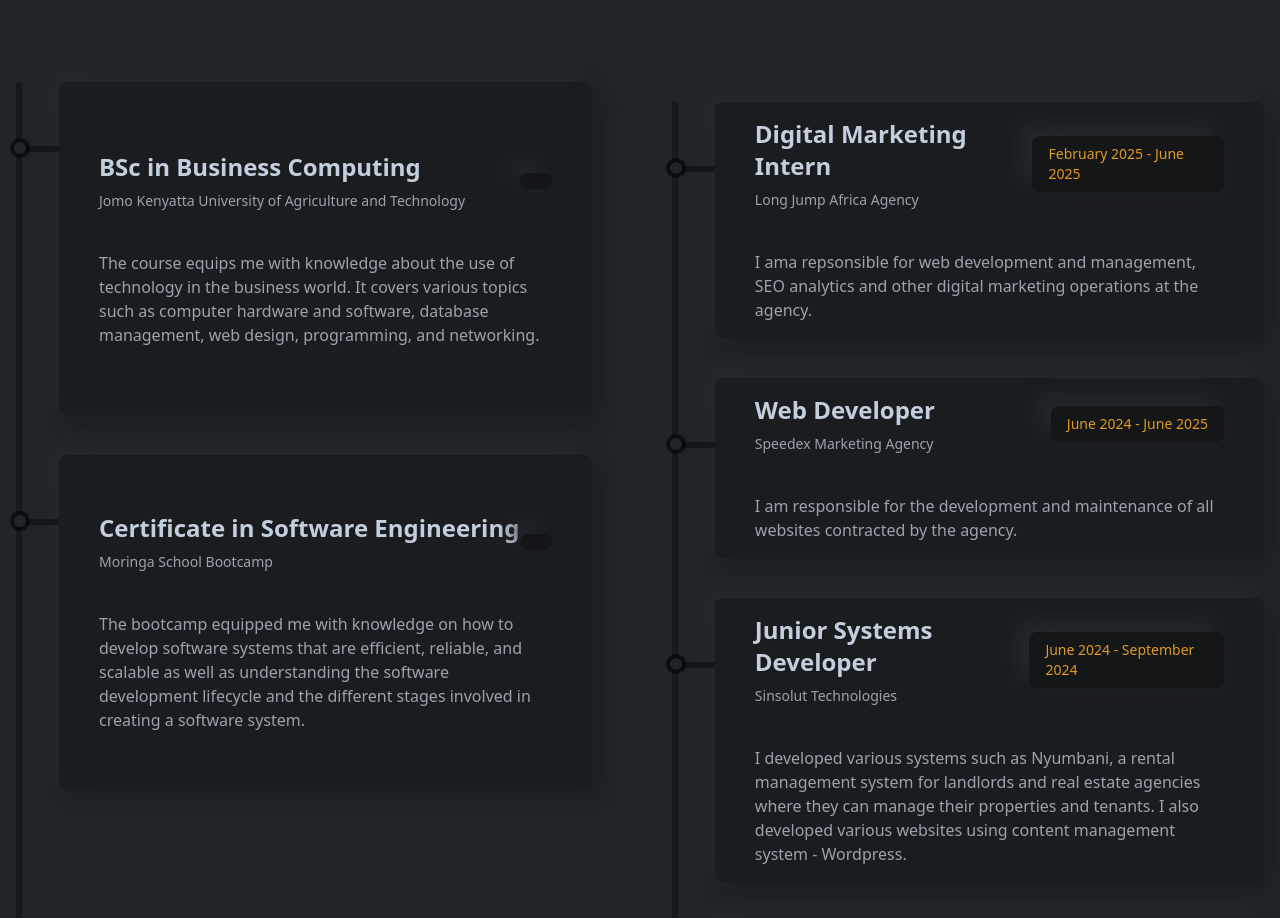
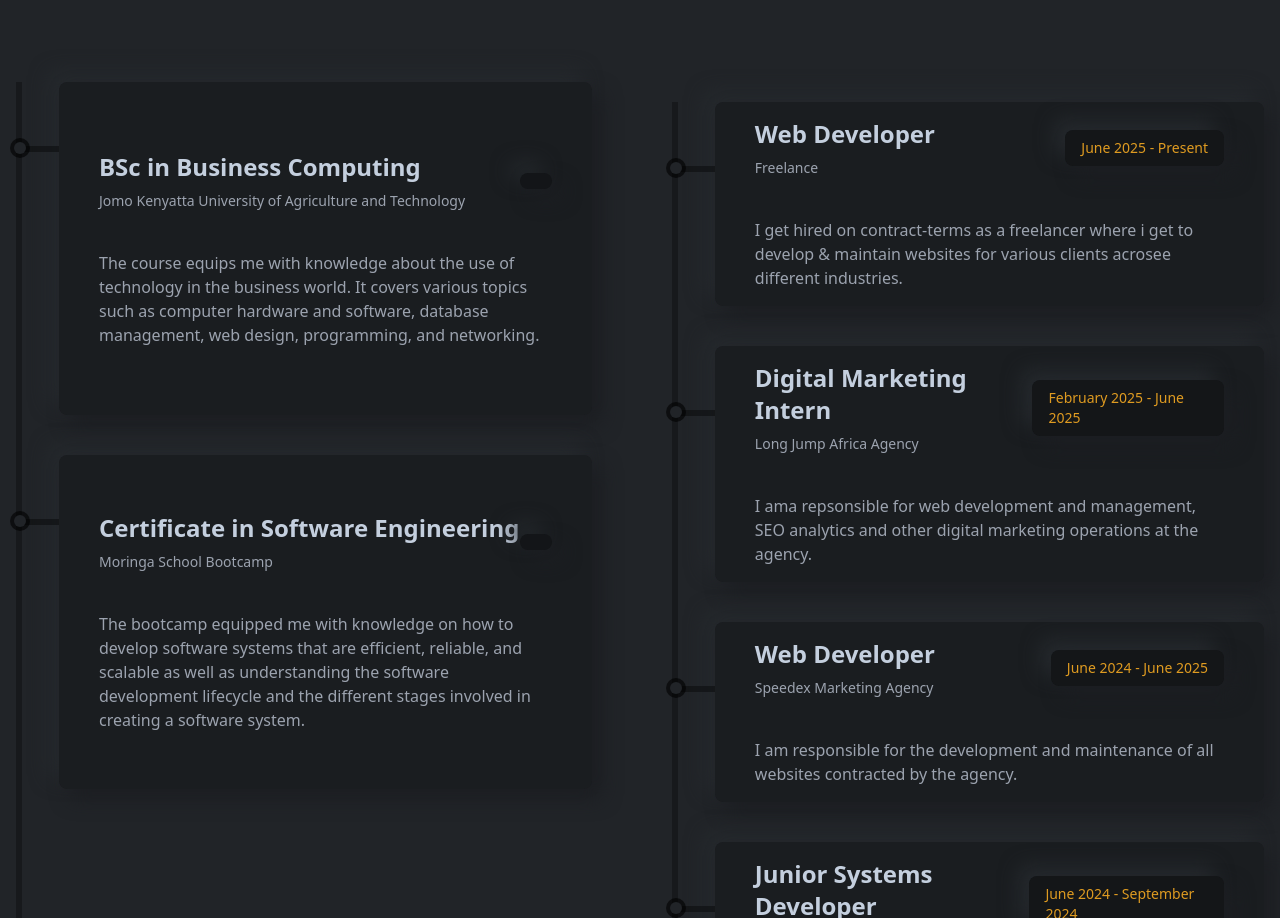
Before and after one commit to alvinmithamo/portifolio-revamp, a React (Create React App) app: page / in a window 1280 px wide. Shown: the part 4993-5911 px from the top of the page. Built offline with nearby package versions, Linux system fonts and the light colour scheme.

Commit message:
updated resume

```diff
--- a/src/components/resume/Education.js
+++ b/src/components/resume/Education.js
@@ -39,6 +39,13 @@
           <h2 className="text-3xl md:text-4xl font-bold">Job Experience</h2>
         </div>
         <div className="mt-6 lgl:mt-14 w-full h-[1000px] border-l-[6px] border-l-black border-opacity-30 flex flex-col gap-10">
+
+        <ResumeCard
+            title="Web Developer"
+            subTitle="Freelance "
+            result="June 2025 - Present"
+            des="I get hired on contract-terms as a freelancer where i get to develop & maintain websites for various clients acrosee different industries."
+        />
         <ResumeCard
             title="Digital Marketing Intern"
             subTitle="Long Jump Africa Agency "
@@ -78,6 +85,11 @@
           />
 
         </div>
+        <br />
+        <br />
+        <br />
+        <br />
+
       </div>
     </motion.div>
   );
--- a/src/components/resume/Skills.js
+++ b/src/components/resume/Skills.js
@@ -56,7 +56,7 @@
             </span>
           </div>
           <div className="overflow-x-hidden">
-            <p className="text-sm uppercase font-medium">RUBY</p>
+            <p className="text-sm uppercase font-medium">WORDPRESS</p>
             <span className="w-full h-2 bgOpacity rounded-md inline-flex mt-2">
               <motion.span
                 initial={{ x: "-100%", opacity: 0 }}
@@ -69,7 +69,7 @@
             </span>
           </div>
           <div className="overflow-x-hidden">
-            <p className="text-sm uppercase font-medium">RUBY ON RAILS</p>
+            <p className="text-sm uppercase font-medium">NODEJS</p>
             <span className="w-full h-2 bgOpacity rounded-md inline-flex mt-2">
               <motion.span
                 initial={{ x: "-100%", opacity: 0 }}
@@ -82,7 +82,7 @@
             </span>
           </div>
           <div className="overflow-x-hidden">
-            <p className="text-sm uppercase font-medium">BOOTSTRAP CSS</p>
+            <p className="text-sm uppercase font-medium">POSTGRESQL</p>
             <span className="w-full h-2 bgOpacity rounded-md inline-flex mt-2">
               <motion.span
                 initial={{ x: "-100%", opacity: 0 }}
```
Also changed, not shown: src/assets/index.js (line endings or trailing spaces).
